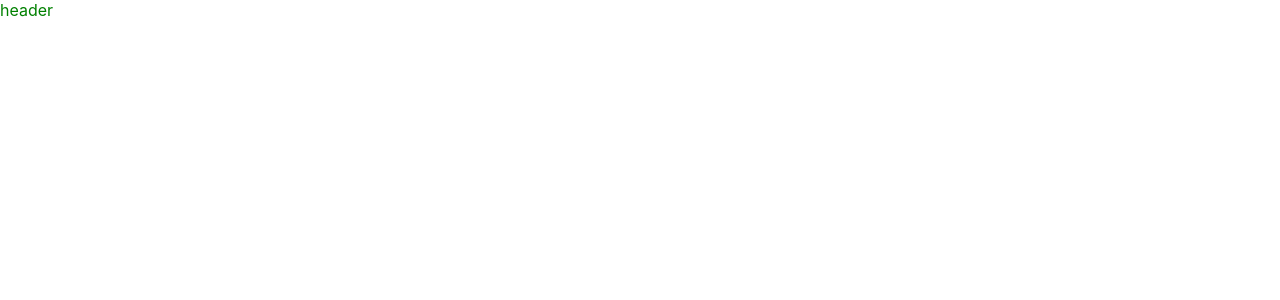
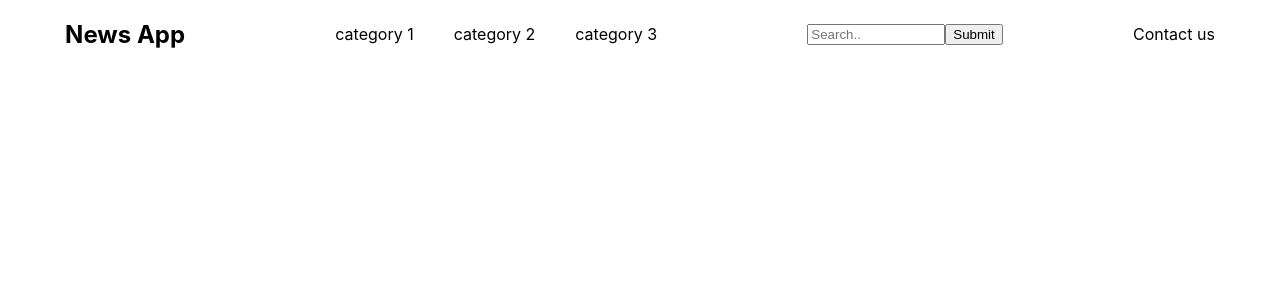
Before and after one commit to karnosose/news-app, a React (Create React App) app: page / in a window 1280 px wide. Shown: the top 300 px of the page. Built offline with nearby package versions, Linux system fonts and the light colour scheme.

Commit message:
hardcoded header

```diff
--- a/package.json
+++ b/package.json
@@ -6,7 +6,8 @@
     "@material-ui/styles": "^4.10.0",
     "react": "^16.13.1",
     "react-dom": "^16.13.1",
-    "react-scripts": "2.0.3"
+    "react-scripts": "2.0.3",
+    "react-uuid": "^1.0.2"
   },
   "scripts": {
     "start": "react-scripts start",
--- a/src/Header/Header.js
+++ b/src/Header/Header.js
@@ -1,14 +1,35 @@
 import React, {Component} from 'react';
+import uuid from 'react-uuid';
 
 import {styles} from './Header.style';
 import { withStyles } from '@material-ui/styles';
+
+const categories = ['category 1', 'category 2', 'category 3']
 
 class Header extends Component {
   render() {
     const {classes} = this.props
     return (
       <div className={classes.header}>
-                header
+        <div className={classes.appTitle}>
+          <h2>News App</h2>
+        </div>
+        <div className={classes.categories}>
+          {categories.map(category => (
+            <div key={uuid()} className={classes.category}>
+              {category}
+            </div>
+          ))}
+        </div>
+        <div className={classes.search}>
+          <form>
+            <input className={classes.searchInput} type="text" placeholder="Search.." name="search"></input>
+            <input type="submit"></input>
+          </form>
+        </div>
+        <div className={classes.contactUs}>
+          Contact us
+        </div>
       </div>
     )
   }
--- a/src/Header/Header.style.js
+++ b/src/Header/Header.style.js
@@ -1,5 +1,21 @@
 export const styles = {
     header: {
-        color: 'green'
-    }
+        display: 'flex',
+        justifyContent: 'space-around',
+        alignItems: 'center'
+    },
+    categories: {
+        display: 'flex',
+    },
+    category: {
+        margin: '0 20px'
+    },
+    searchInput: {
+
+            width: '130px',
+            // -webkitTransition: 'width 0.4s ease-in-out',
+            transition: 'width 0.4s ease-in-out',
+
+    },
+
 }
```
Also changed, not shown: 1 other file (tests, documents, lock files or other folders). Lines whose indentation alone changed are shown as unchanged.
